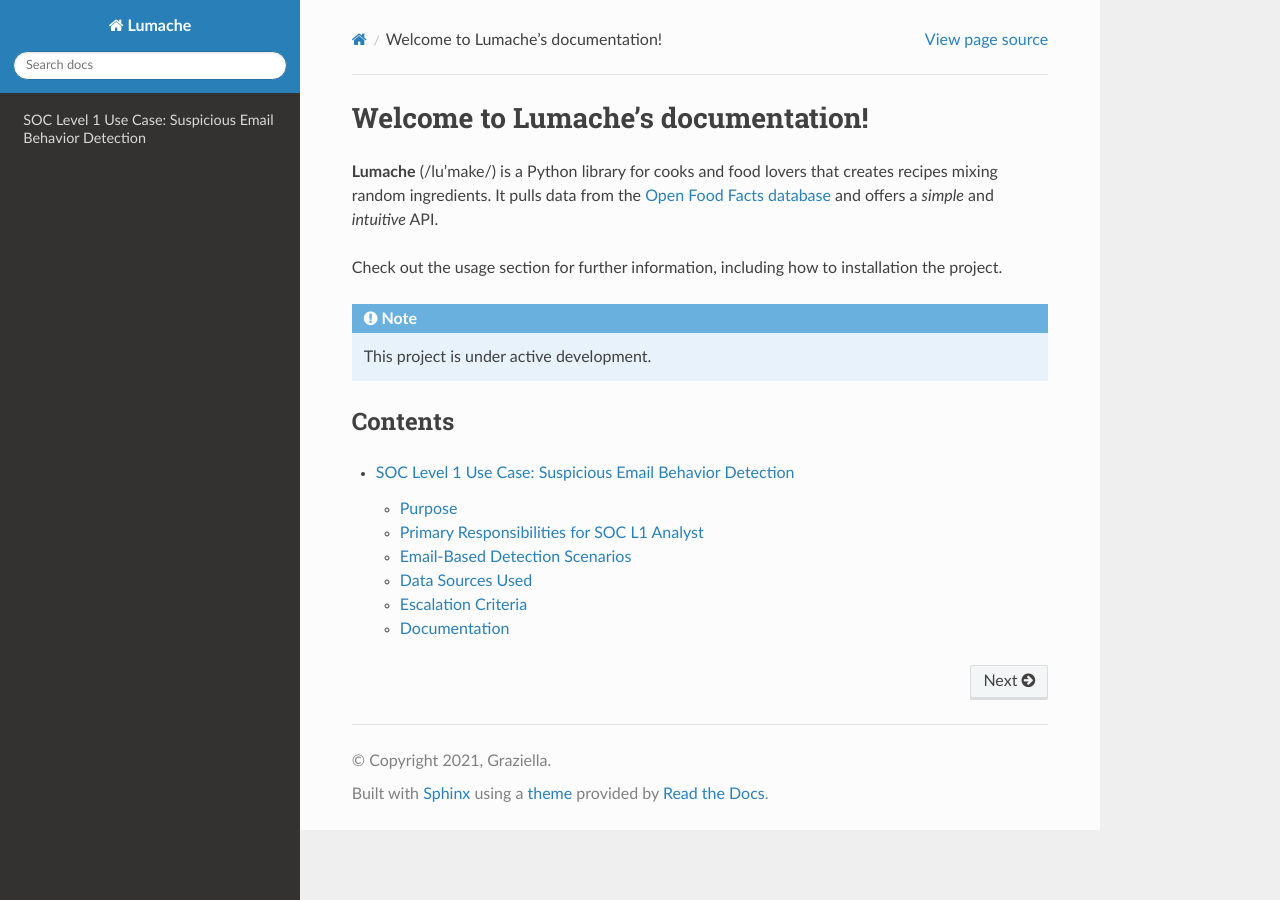
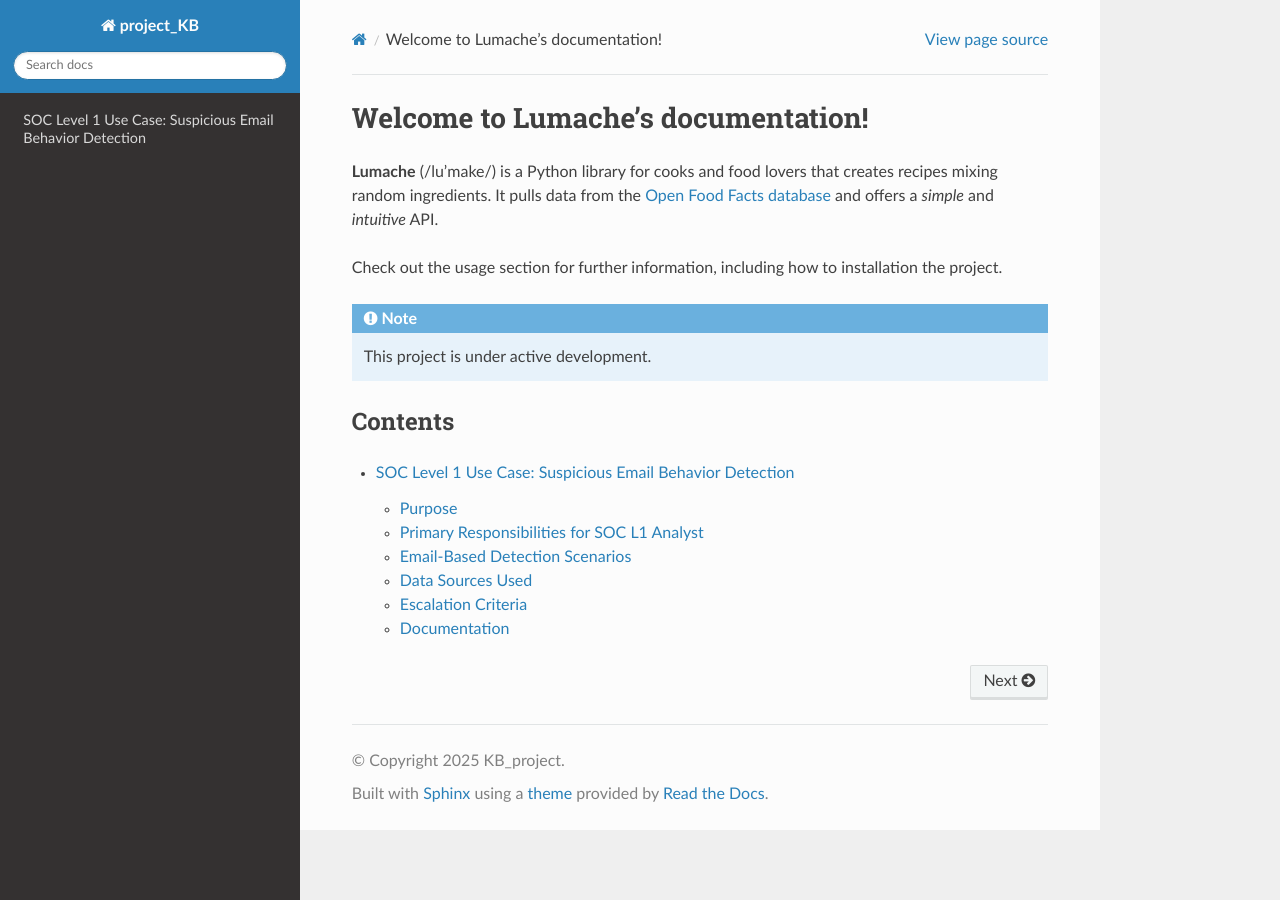
Before and after one commit to littl3gh0st/project_KB, a Sphinx documentation site: the page built from docs/source/index.rst, in a window 1280 px wide. Built offline with Sphinx 7.4.7 and the Read the Docs theme 3.1.0, drawn with Linux system fonts in a browser that asks for light colours.

Commit message:
Update conf.py

```diff
--- a/docs/source/conf.py
+++ b/docs/source/conf.py
@@ -2,9 +2,9 @@
 
 # -- Project information
 
-project = 'Lumache'
-copyright = '2021, Graziella'
-author = 'Graziella'
+project = 'project_KB'
+copyright = '2025 KB_project'
+author = 'wai.lo'
 
 release = '0.1'
 version = '0.1.0'
```
